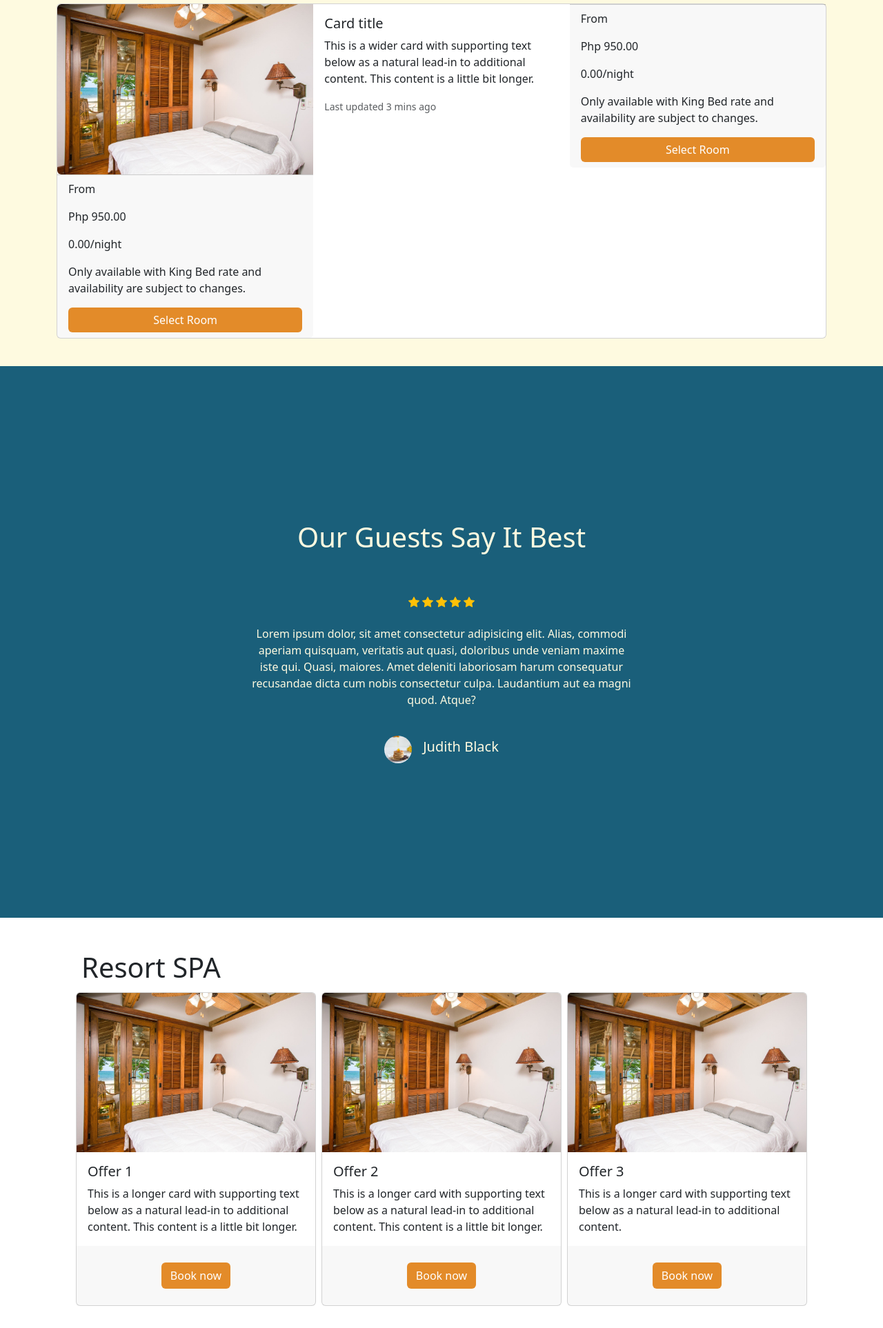
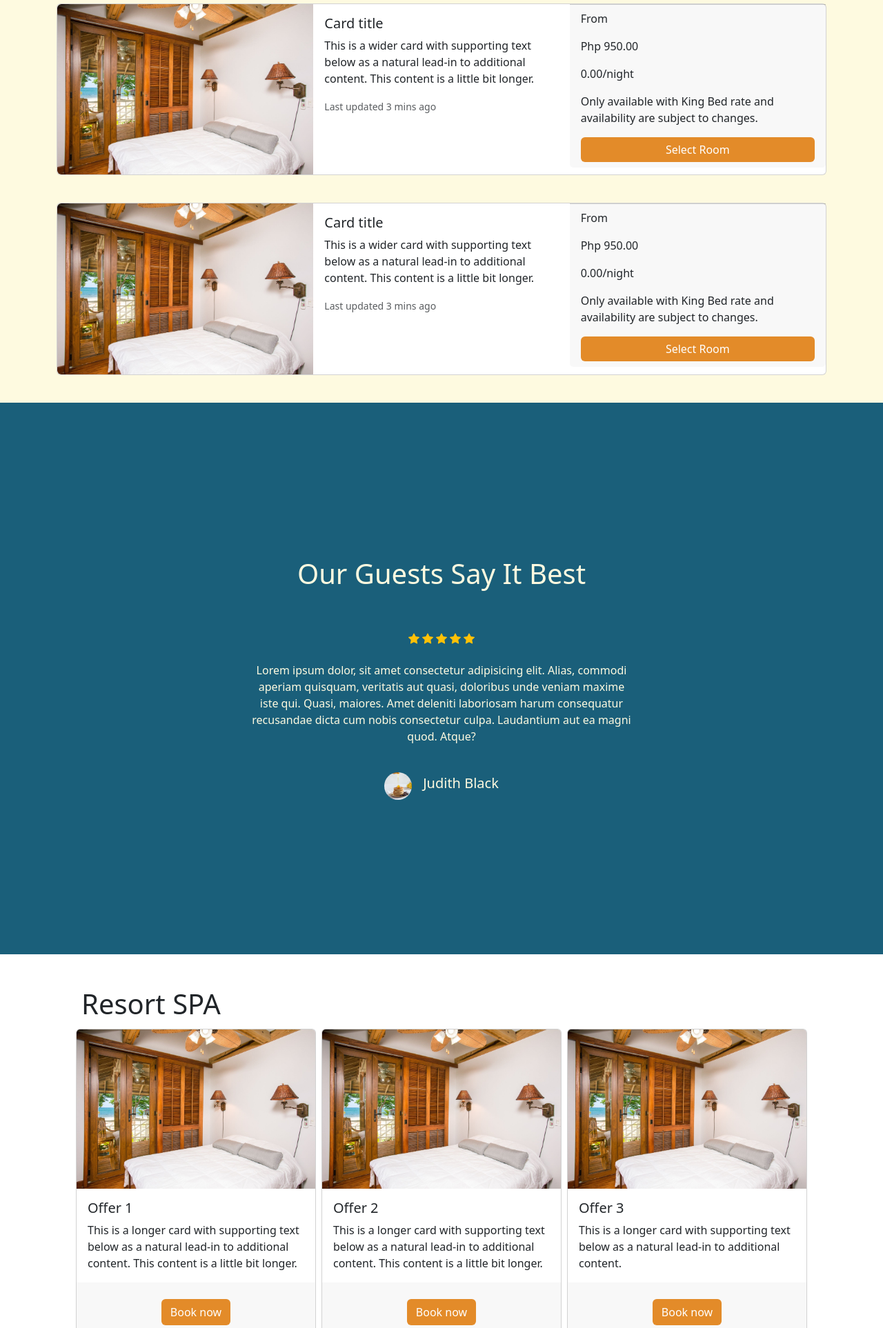
Before and after one commit to jasperayawan/MP3, a PHP site: page /MP3/client/yourStay.php in a window 1280 px wide. Shown: the part 1165-3091 px from the top of the page at 69% size. Run offline with PHP 8.4, Linux system fonts and the light colour scheme; data that the repository does not hold is empty.

Commit message:
update ba

```diff
--- a/client/yourStay.php
+++ b/client/yourStay.php
@@ -233,7 +233,21 @@ require('../admin/essentials.php')
                                         </a>
                                     </div>
                                 </div>
+                            </div>
+                        </div>
 
+                        <div class="card mb-3">
+                            <div class="row g-0">
+                                <div class="col-md-4">
+                                    <img src="../assets/Confortroom.jpg" class="img-fluid rounded-start" alt="...">
+                                </div>
+                                <div class="col-md-4">
+                                    <div class="card-body">
+                                        <h5 class="card-title">Card title</h5>
+                                        <p class="card-text">This is a wider card with supporting text below as a natural lead-in to additional content. This content is a little bit longer.</p>
+                                        <p class="card-text"><small class="text-body-secondary">Last updated 3 mins ago</small></p>
+                                    </div>
+                                </div>
                                 <div class="col-md-4">
                                     <div class="card-footer d-flex flex-column">
                                         <p>From</p>
```
